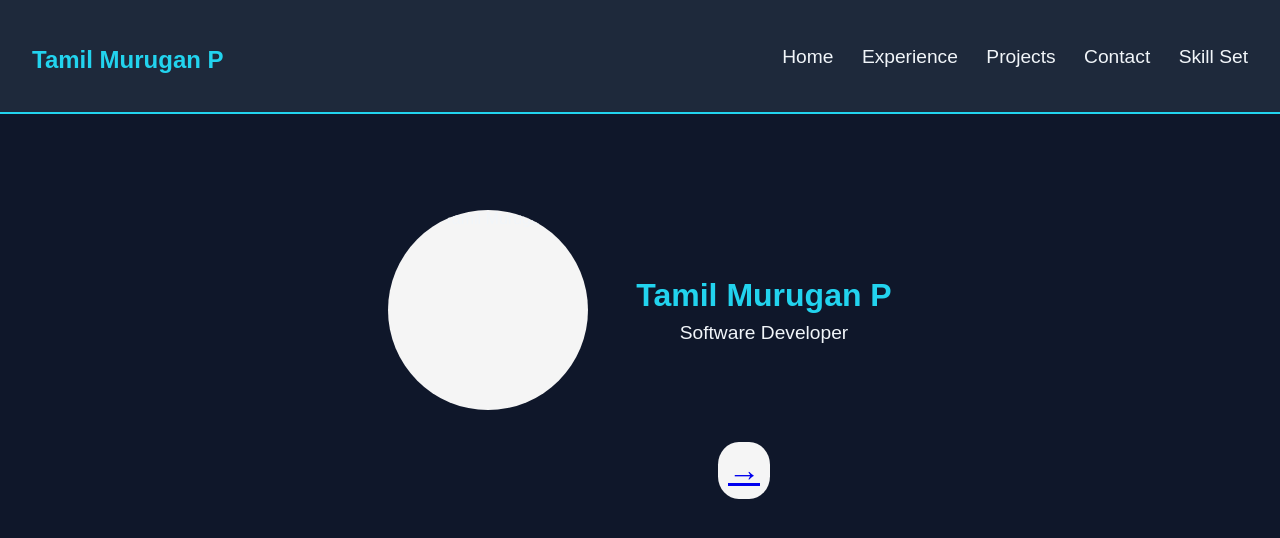
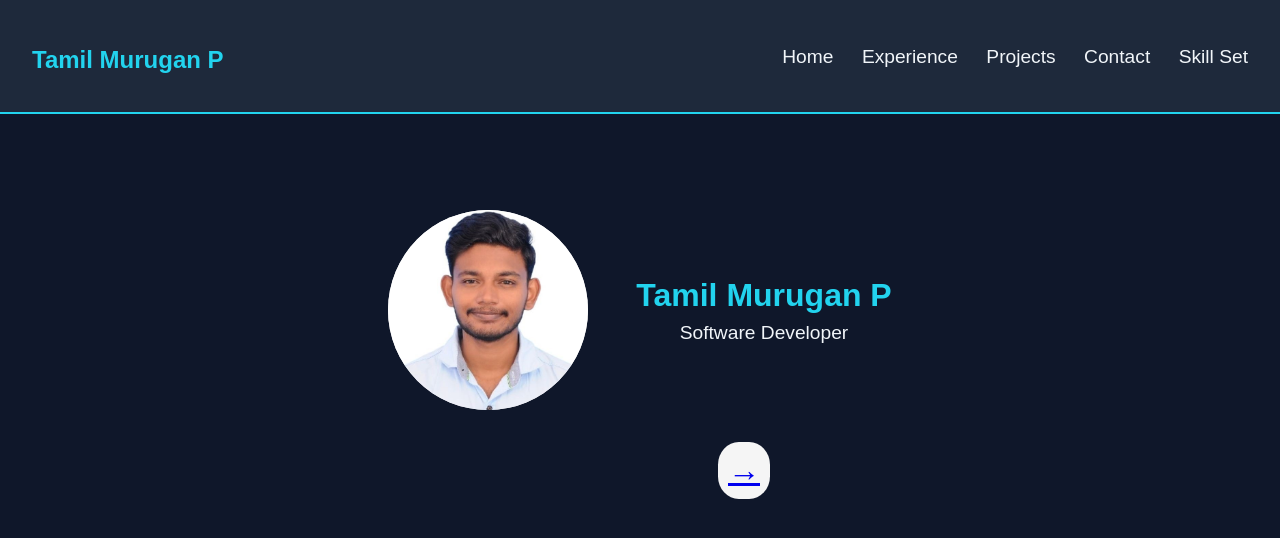
Before and after one commit to Tamil-Murugan/Portfolio, a plain HTML site: page index.html in a window 1280 px wide. Drawn offline with Linux system fonts and the light colour scheme.

Commit message:
Updated index.html

```diff
--- a/index.html
+++ b/index.html
@@ -21,7 +21,7 @@
     <section class="home">
       <div class="profile-container">
         <div class="profile-img">
-          <img src="/Images/" alt="Tamil Murugan" />
+          <img src="/Images/Tamil_Murugan_res1.jpg" alt="Tamil Murugan" />
         </div>
         <div class="profile-info">
           <h2>Tamil Murugan P</h2>
```
